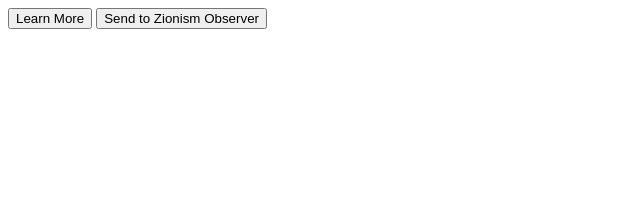
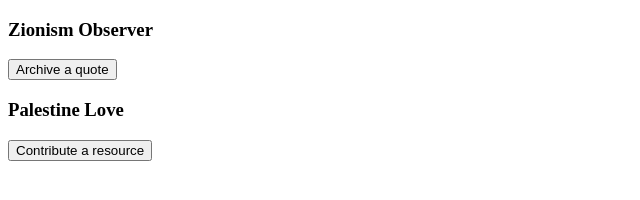
Before and after one commit to zionism-observer/palestine-plugin, a browser extension: page index.html in a window 1280 px wide. Shown: the whole page, without its empty margins (0-640 px from the left). Drawn offline with Linux system fonts and the light colour scheme.

Commit message:
chore: add dynamically populated buttons

```diff
--- a/index.html
+++ b/index.html
@@ -4,8 +4,7 @@
     <title>Palestine Plugin</title>
   </head>
   <body>
-    <button id="learnMoreButton">Learn More</button>
-    <button id="redirectButton">Send to Zionism Observer</button>
+    <div id="button-container"></div>
     <script src="script.js"></script>
   </body>
 </html>
--- a/script.js
+++ b/script.js
@@ -1,4 +1,21 @@
 // TODO: Switch to Typescript
+const sites = [
+  {
+    name: "Zionism Observer",
+    buttonText: "Archive a quote",
+    formUrl: "https://zionism.observer/archive",
+    urlParam: "source",
+    textParam: "quote",
+  },
+  {
+    name: "Palestine Love",
+    buttonText: "Contribute a resource",
+    formUrl: "https://palestinelove.org/contribute",
+    urlParam: "url",
+    textParam: "description",
+  },
+];
+
 const getActiveTab = () => {
   return new Promise(function (resolve, reject) {
     chrome.tabs.query({ currentWindow: true, active: true }, function (tabs) {
@@ -17,26 +34,25 @@ const createTab = (options) => {
   });
 };
 
-const openArchive = async () => {
+const getFormUrl = async (formUrl, urlParam) => {
   const activeTab = await getActiveTab();
-  console.log("activeTab", activeTab);
+  const currentUrl = activeTab.url;
 
-  const currentUrl = activeTab.url;
-  await createTab({
-    url: "https://zionism.observer/archive?source=" + currentUrl,
-  });
+  return `${formUrl}?${urlParam}=${currentUrl}`;
 };
 
-const openPalestineLove = async () => {
-  await createTab({
-    url: "https://palestinelove.org/api/v1/websites/archival",
+const buttonContainer = document.getElementById("button-container");
+sites.forEach((site) => {
+  const siteElement = document.createElement("div");
+
+  siteElement.innerHTML = `
+  <h3>${site.name}</h3>
+  <button>${site.buttonText}</button>
+  `;
+  buttonContainer.appendChild(siteElement);
+  siteElement.addEventListener("click", async () => {
+    getFormUrl(site.formUrl, site.urlParam, site.textParam).then((url) =>
+      createTab({ url })
+    );
   });
-};
-
-document
-  .getElementById("redirectButton")
-  .addEventListener("click", openArchive);
-
-document
-  .getElementById("learnMoreButton")
-  .addEventListener("click", openPalestineLove);
+});
```
